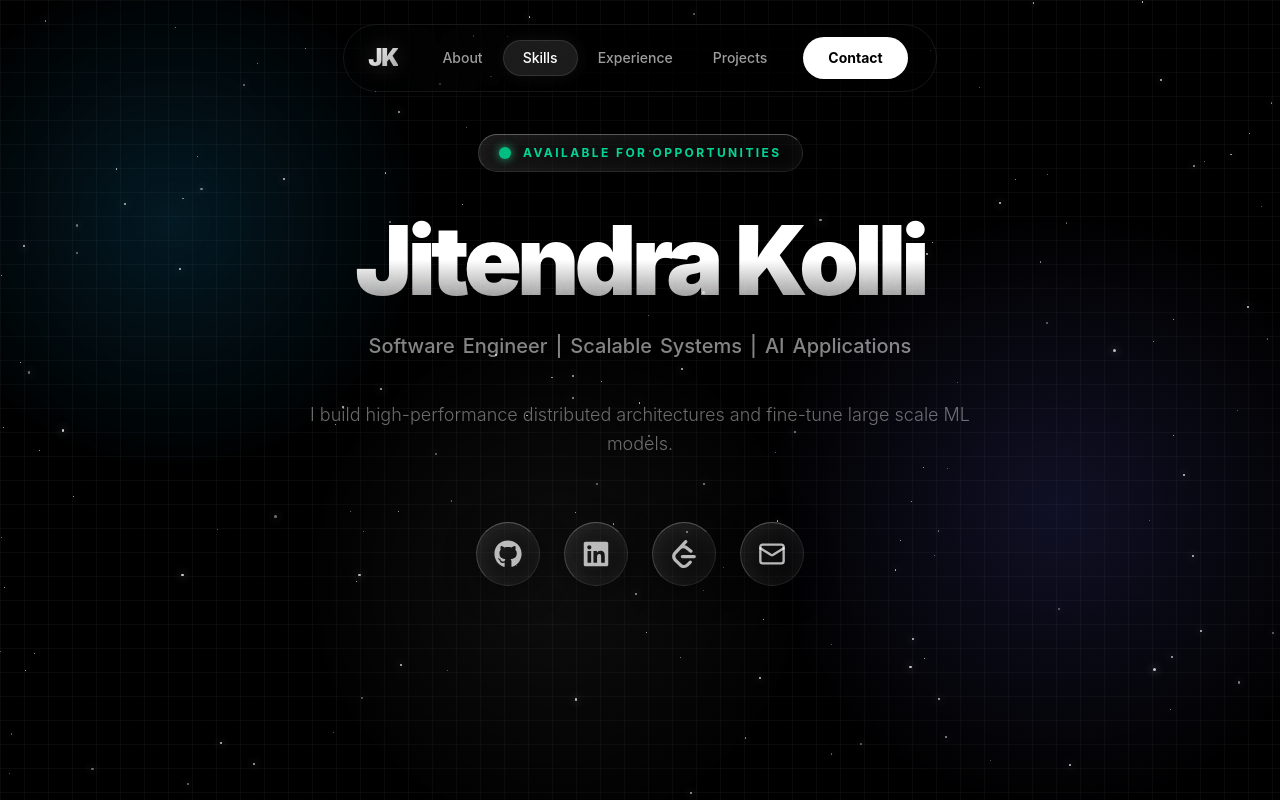
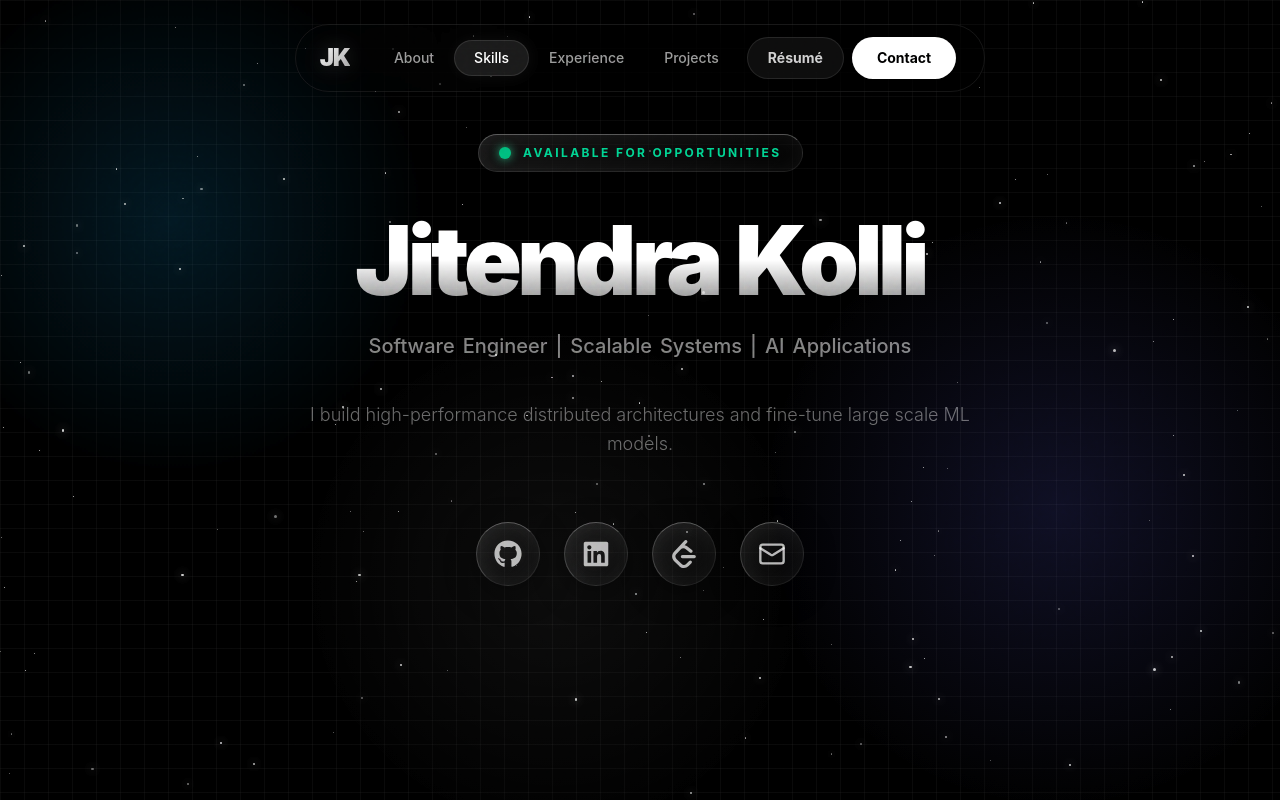
Before and after one commit to jitendra-789/portfolio, a React (Vite) app: page / in a window 1280 px wide. Shown: the top 800 px of the page. Built offline with nearby package versions, Linux system fonts and the light colour scheme.

Commit message:
feat: add Résumé download button to navbar

```diff
--- a/src/components/layout/Navbar.tsx
+++ b/src/components/layout/Navbar.tsx
@@ -102,7 +102,17 @@ export function Navbar() {
               );
             })}
 
-            <MagneticButton className="ml-4">
+            <MagneticButton className="ml-2">
+              <a
+                href="/Resume.pdf"
+                download
+                className="inline-block text-sm font-bold text-white/80 bg-white/5 px-5 py-2.5 rounded-full transition-all outline-none border border-white/10 hover:border-white/30 hover:bg-white/10 hover:text-white"
+              >
+                Résumé
+              </a>
+            </MagneticButton>
+
+            <MagneticButton className="ml-2">
               <a
                 href="#contact"
                 onClick={(e) => {
@@ -159,6 +169,14 @@ export function Navbar() {
               })}
               <div className="h-px bg-white/10 my-2" />
               <a
+                href="/Resume.pdf"
+                download
+                onClick={() => setMobileMenuOpen(false)}
+                className="text-base font-medium text-white/80 px-4 py-3 rounded-xl text-center hover:bg-white/5 hover:text-white transition-colors"
+              >
+                Résumé ↓
+              </a>
+              <a
                 href="#contact"
                 onClick={(e) => {
                   e.preventDefault();
```
Also changed, not shown: 1 other file (tests, documents, lock files or other folders).
